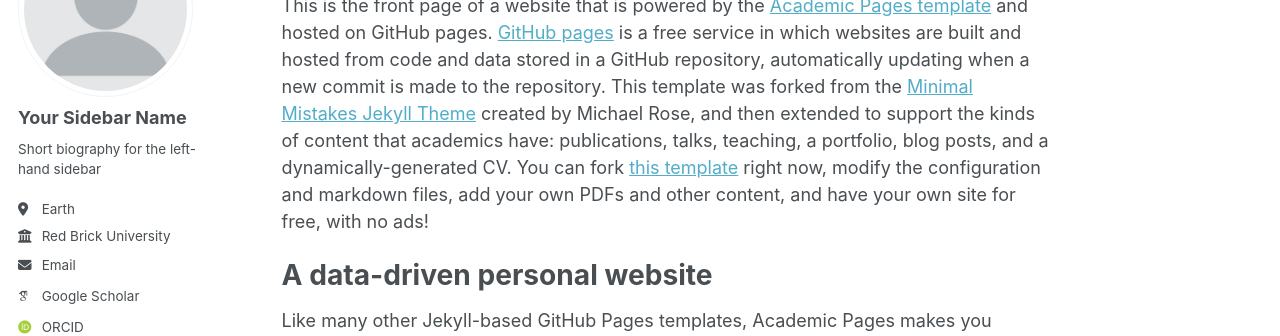
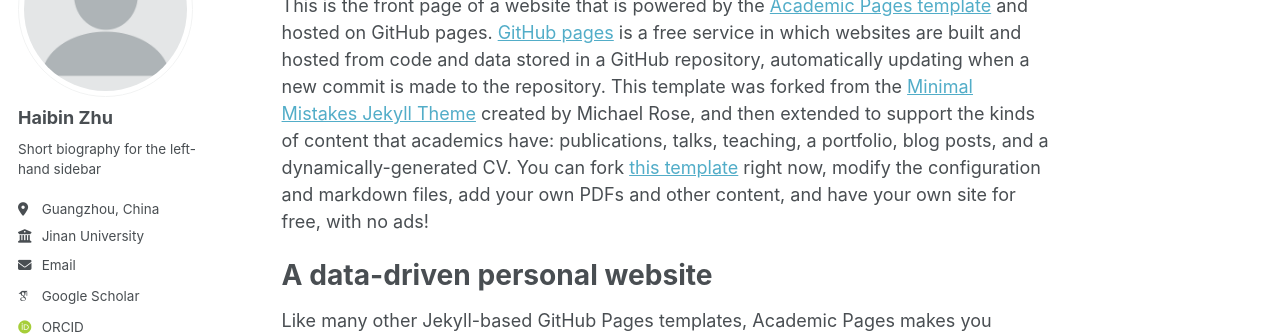
Before and after one commit to HaibinZhuDavy/HaibinZhuDavy, a Jekyll site: the page built from _pages/about.md, in a window 1280 px wide. Shown: the part 177-513 px from the top of the page. Built offline with Jekyll 4.4.1, drawn with Linux system fonts in a browser that asks for light colours; some web fonts are replaced.

Commit message:
Update _config.yml

```diff
--- a/_config.yml
+++ b/_config.yml
@@ -23,13 +23,13 @@ repository               : "HaibinZhuDavy.github.io"
 author:
   # Biographic information
   avatar           : "profile.png"
-  name             : "Your Sidebar Name"
+  name             : "Haibin Zhu"
   pronouns         : # example: "she/her"
   bio              : "Short biography for the left-hand sidebar"
-  location         : "Earth"
-  employer         : "Red Brick University"
+  location         : "Guangzhou, China"
+  employer         : "Jinan University"
   uri              : # URL
-  email            : "none@example.org"
+  email            : "haibinzhu@jnu.edu.cn"
 
   # Academic websites
   academia         : # URL
```
